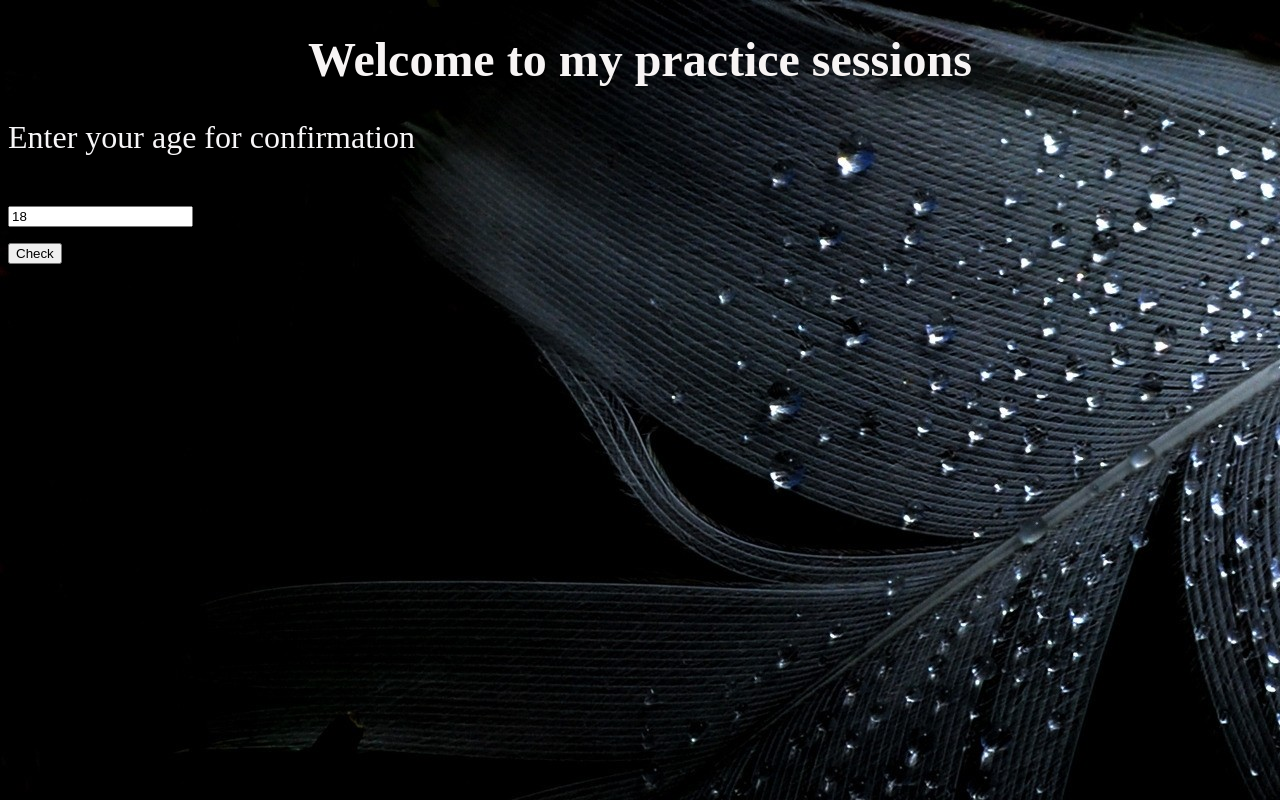
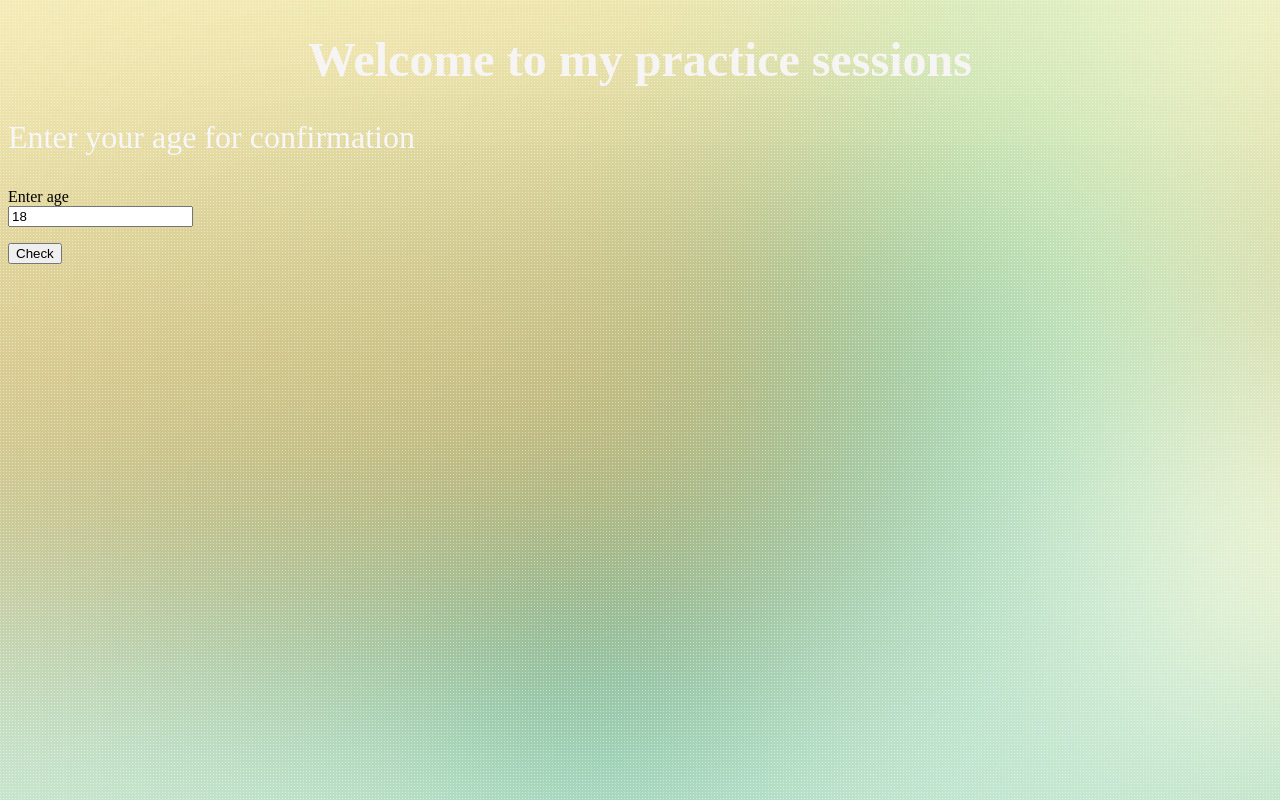
Before and after one commit to Iram0598/JavaScript-projects, a plain HTML site: page index.html in a window 1280 px wide. Drawn offline with Linux system fonts and the light colour scheme.

Commit message:
picture updated

```diff
--- a/index.html
+++ b/index.html
@@ -1,6 +1,6 @@
 <!DOCTYPE html>
 <head>
-    <body style="background-image: url(recHhS.jpg);">
+    <body style="background-image: url(unnamed.jpg);">
 
         <h1 style="text-align: center; font-size: 300%; color: rgb(247, 244, 244);">Welcome to my practice sessions</h1>
 
```
